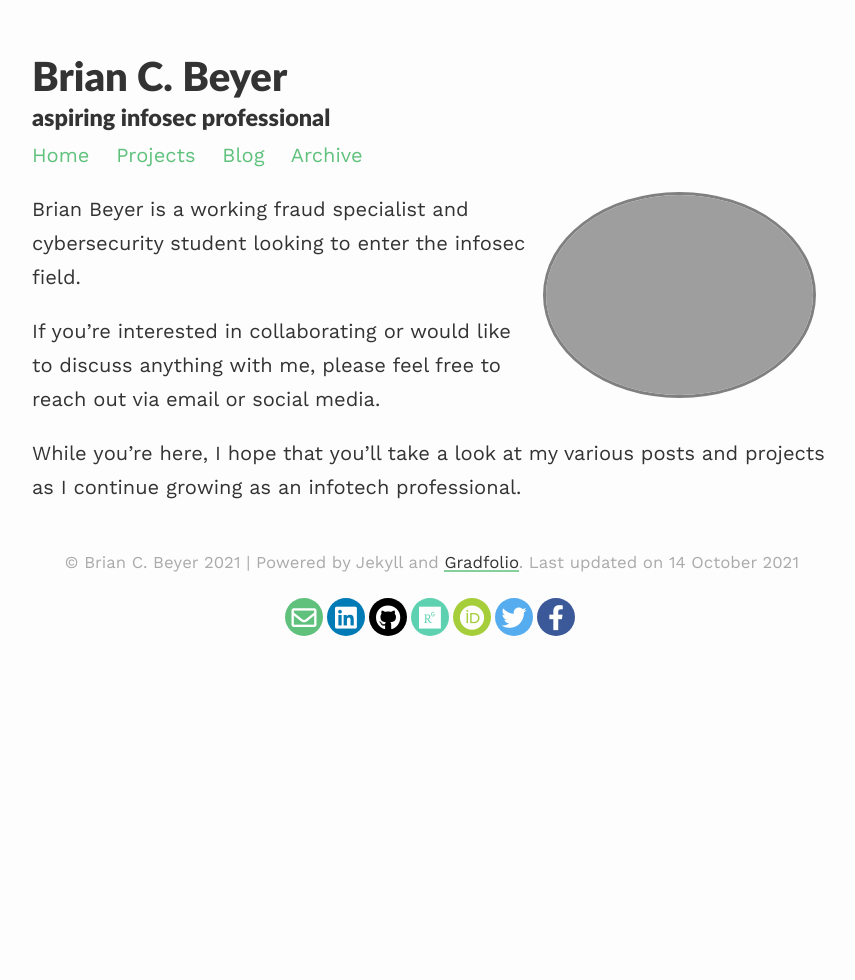
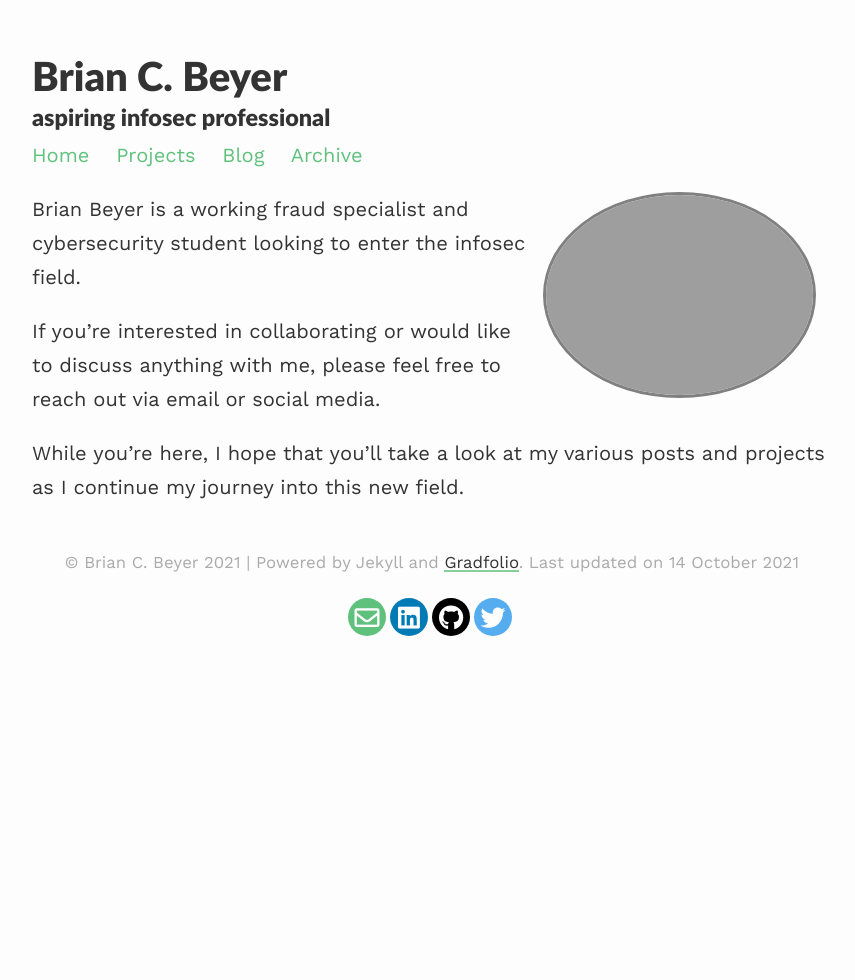
Before and after one commit to hermanthehermit/hermanthehermit.github.io, a Jekyll site: the page built from index.md, in a window 1280 px wide. Shown: the whole page, without its empty margins (208-1063 px from the left). Built offline with Jekyll 4.4.1, drawn with Linux system fonts in a browser that asks for light colours; nearby versions of some CDN libraries.

Commit message:
updates to index and footer

```diff
--- a/index.md
+++ b/index.md
@@ -11,4 +11,4 @@ Brian Beyer is a working fraud specialist and cybersecurity student looking to e
 
 If you're interested in collaborating or would like to discuss anything with me, please feel free to reach out via email or social media.
 
-While you're here, I hope that you'll take a look at my various posts and projects as I continue growing as an infotech professional.
+While you're here, I hope that you'll take a look at my various posts and projects as I continue my journey into this new field.
```
Also changed, not shown: _includes/social-footer.html (+4 -4 lines).
